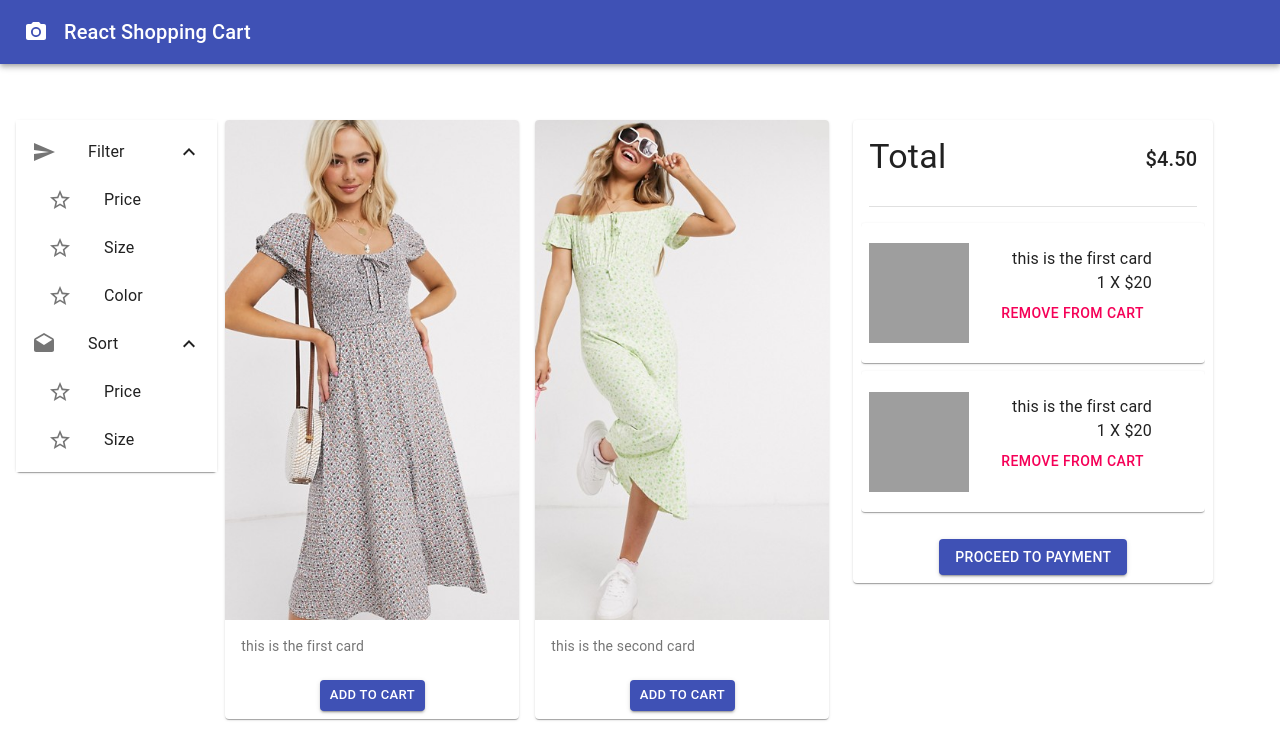
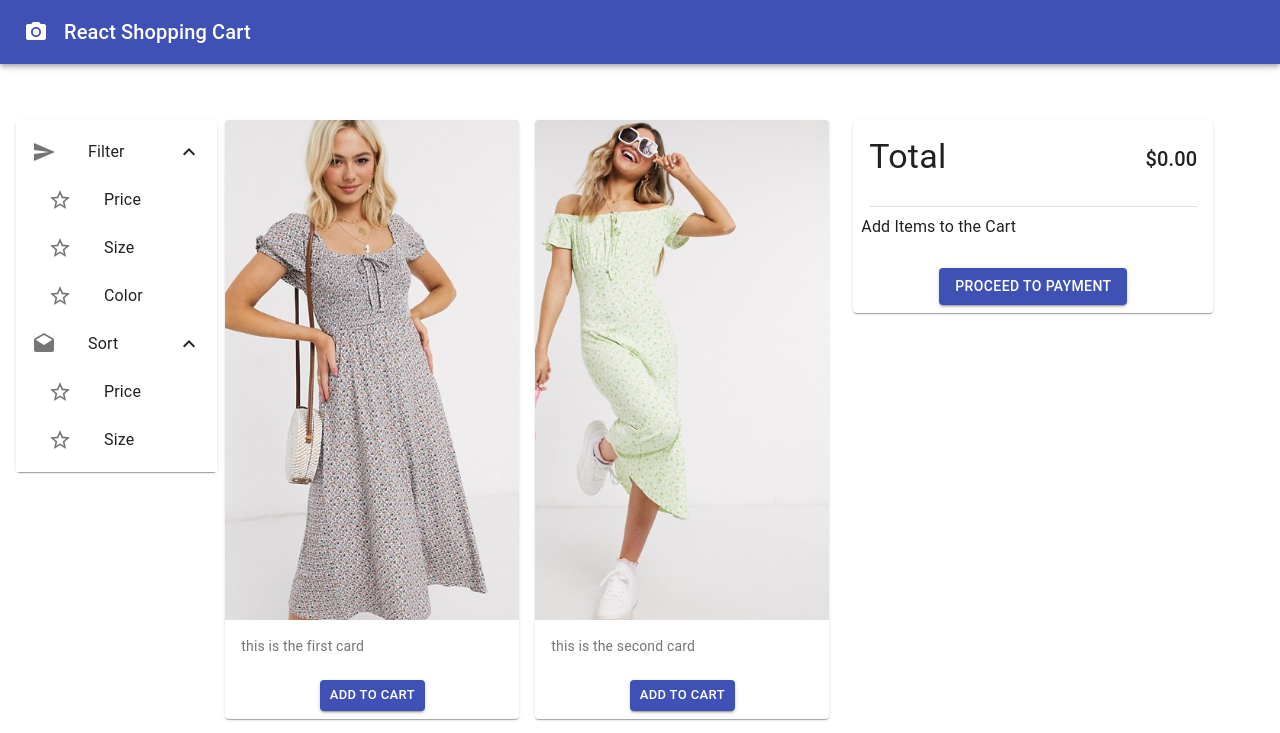
Before and after one commit to Krishna-123/shopping-cart, a React (Create React App) app: page / in a window 1280 px wide. Shown: the top 733 px of the page. Built offline with nearby package versions, Linux system fonts and the light colour scheme; grey boxes are pictures that could not be loaded.

Commit message:
apply add remove count method to Cart

```diff
--- a/src/Components/mainContent/Cart/index.js
+++ b/src/Components/mainContent/Cart/index.js
@@ -9,10 +9,6 @@ import Button from "@material-ui/core/Button";
 import Grid from "@material-ui/core/Grid";
 import Divider from "@material-ui/core/Divider";
 import Typography from "@material-ui/core/Typography";
-import List from "@material-ui/core/List";
-import ListItem from "@material-ui/core/ListItem";
-
-import Products from "../Content/product.json";
 
 const useStyles = makeStyles((theme) => ({
   root: {
@@ -51,8 +47,10 @@ const useStyles = makeStyles((theme) => ({
   },
 }));
 
-export default function MiddleDividers() {
+export default function MiddleDividers(props) {
   const classes = useStyles();
+  const { Products, Cart, changeCartItems, TotalCartItems, TotalPrice } = props;
+  const renderCards = passProduct(Products, changeCartItems, classes);
 
   return (
     <Paper className={classes.root}>
@@ -65,58 +63,28 @@ export default function MiddleDividers() {
           </Grid>
           <Grid item>
             <Typography gutterBottom variant="h6">
-              $4.50
+              ${TotalPrice}
             </Typography>
           </Grid>
         </Grid>
+        {(Cart.length && (
+          <Typography gutterBottom variant="subtitle1">
+            You have total {TotalCartItems} Items
+          </Typography>
+        )) ||
+          null}
       </div>
       <Divider variant="middle" />
-      {/* <List component="div" className={classes.section2}>
-        <ListItem> */}
+
       <div className={classes.section2}>
-        <Card className={classes.content}>
-          <CardMedia
-            className={classes.cover}
-            image="https://source.unsplash.com/random/100x100"
-            title={Products.products[0].description}
-          />
+        {(Cart.length &&
+          Cart.map((item) => renderCards(item.id, item.count))) || (
+          <Typography gutterBottom variant="body1">
+            Add Items to the Cart
+          </Typography>
+        )}
+      </div>
 
-          <CardContent className={classes.content}>
-            <div className={classes.details}>
-              <Typography component="h6">
-                {Products.products[0].description}
-              </Typography>
-              <Typography component="h6">
-                1 X ${Products.products[0].price}
-              </Typography>
-              <Button color="secondary">Remove from Cart</Button>
-            </div>
-          </CardContent>
-        </Card>
-        {/* </ListItem>
-        <ListItem> */}
-        <Card className={classes.content}>
-          <CardMedia
-            className={classes.cover}
-            image="https://source.unsplash.com/random/100x100"
-            title={Products.products[0].description}
-          />
-
-          <CardContent className={classes.content}>
-            <div className={classes.details}>
-              <Typography component="h6">
-                {Products.products[0].description}
-              </Typography>
-              <Typography component="h6">
-                1 X ${Products.products[0].price}
-              </Typography>
-              <Button color="secondary">Remove from Cart</Button>
-            </div>
-          </CardContent>
-        </Card>
-      </div>
-      {/* </ListItem>
-      </List> */}
       <div className={classes.section3}>
         <Button color="primary" variant="contained">
           Proceed to Payment
@@ -125,3 +93,31 @@ export default function MiddleDividers() {
     </Paper>
   );
 }
+
+const passProduct = (Products, changeCartItems, classes) => (id, count) =>
+  CartItemToProduct(Products, changeCartItems, classes, id, count);
+
+const CartItemToProduct = (Products, changeCartItems, classes, id, count) => {
+  const index = Products.findIndex((product) => product.id === id);
+  return (
+    <Card className={classes.content}>
+      <CardMedia
+        className={classes.cover}
+        image={Products[index].image}
+        title={Products[index].title}
+      />
+
+      <CardContent className={classes.content}>
+        <div className={classes.details}>
+          <Typography component="h6">{Products[index].title}</Typography>
+          <Typography component="h6">
+            {count} X ${Products[index].price}
+          </Typography>
+          <Button color="secondary" onClick={() => changeCartItems(id)}>
+            Remove from Cart
+          </Button>
+        </div>
+      </CardContent>
+    </Card>
+  );
+};
--- a/src/Components/mainContent/Content/card.js
+++ b/src/Components/mainContent/Content/card.js
@@ -41,7 +41,12 @@ export default function MediaCard(props) {
           </CardContent>
         </CardActionArea>
         <CardActions className={classes.actions}>
-          <Button size="small" variant="contained" color="primary">
+          <Button
+            size="small"
+            variant="contained"
+            color="primary"
+            onClick={props.addToCart}
+          >
             Add to Cart
           </Button>
         </CardActions>
--- a/src/Components/mainContent/Content/index.js
+++ b/src/Components/mainContent/Content/index.js
@@ -3,7 +3,6 @@ import React from "react";
 import { makeStyles } from "@material-ui/core/styles";
 import Grid from "@material-ui/core/Grid";
 
-import Product from "./product.json";
 import Card from "./card";
 
 const useStyles = makeStyles((theme) => ({
@@ -17,6 +16,7 @@ const useStyles = makeStyles((theme) => ({
 
 const Content = (props) => {
   const classes = useStyles();
+  const { Products, changeCartItems } = props;
 
   return (
     <Grid
@@ -27,8 +27,12 @@ const Content = (props) => {
       spacing={2}
       className={classes.root}
     >
-      {Product.products.map((product) => (
-        <Card key={product.id} product={product} />
+      {Products.map((product) => (
+        <Card
+          key={product.id}
+          product={product}
+          addToCart={() => changeCartItems(product.id)}
+        />
       ))}
     </Grid>
   );
--- a/src/Components/mainContent/index.js
+++ b/src/Components/mainContent/index.js
@@ -1,10 +1,11 @@
-import React from "react";
+import React, { useEffect, useState } from "react";
 import { makeStyles } from "@material-ui/core/styles";
 import Grid from "@material-ui/core/Grid";
 
 import Filter from "./Filter";
 import Content from "./Content";
 import Cart from "./Cart";
+import Products from "./product.json";
 
 const useStyles = makeStyles((theme) => ({
   root: {
@@ -14,6 +15,59 @@ const useStyles = makeStyles((theme) => ({
 
 export default function SpacingGrid() {
   const classes = useStyles();
+
+  const [cart, setCart] = useState([]);
+  // currently this is static so we can do like this.
+  const [products, setProducts] = useState(Products.products);
+  const [totalCartItem, setTotalCartItem] = useState(0);
+  const [totalPrice, setTotalPrice] = useState("0.00");
+
+  useEffect(() => {
+    console.log("cart has been changed", cart);
+  }, [cart]);
+
+  const addToCart = (id) => {
+    const currentCart = cart;
+    if (currentCart.length) {
+      let cartItemIndex = currentCart.findIndex((item) => item.id === id);
+      setCart((prevCart) =>
+        cartItemIndex >= 0
+          ? [
+              ...prevCart.slice(0, cartItemIndex),
+              { id, count: prevCart[cartItemIndex].count + 1 },
+              ...prevCart.slice(cartItemIndex + 1),
+            ]
+          : [...prevCart, { id, count: 1 }]
+      );
+    } else {
+      setCart([{ id, count: 1 }]);
+    }
+  };
+
+  useEffect(() => {
+    const newtotalPrice =
+      (cart.length &&
+        cart.reduce(
+          (tPrice, item) =>
+            tPrice +
+            products[products.findIndex((product) => product.id === item.id)]
+              .price *
+              item.count.toFixed(2),
+          0.0
+        )) ||
+      "0.00";
+
+    const totalItems =
+      (cart.length && cart.reduce((tItem, item) => tItem + item.count, 0)) || 0;
+    setTotalCartItem(totalItems);
+    setTotalPrice(newtotalPrice);
+  }, [cart, products]);
+
+  const removeFromCart = (id) => {
+    const currentCart = cart;
+    const updatedCart = currentCart.filter((item) => item.id !== id);
+    setCart(updatedCart);
+  };
 
   return (
     <Grid container className={classes.root} spacing={2}>
@@ -25,13 +79,19 @@ export default function SpacingGrid() {
         alignItems="flex-start"
       >
         <Grid item container xs={12} md={2}>
-          <Filter />
+          <Filter Products={products} changeProducts={setProducts} />
         </Grid>
         <Grid item container xs={12} md={6}>
-          <Content />
+          <Content Products={products} changeCartItems={addToCart} />
         </Grid>
         <Grid item container xs={12} md>
-          <Cart />
+          <Cart
+            Products={products}
+            Cart={cart}
+            changeCartItems={removeFromCart}
+            TotalCartItems={totalCartItem}
+            TotalPrice={totalPrice}
+          />
         </Grid>
       </Grid>
     </Grid>
```
Also changed, not shown: src/Components/mainContent/product.json (renamed from src/Components/mainContent/Content/product.json), 1 other file (tests, documents, lock files or other folders).
